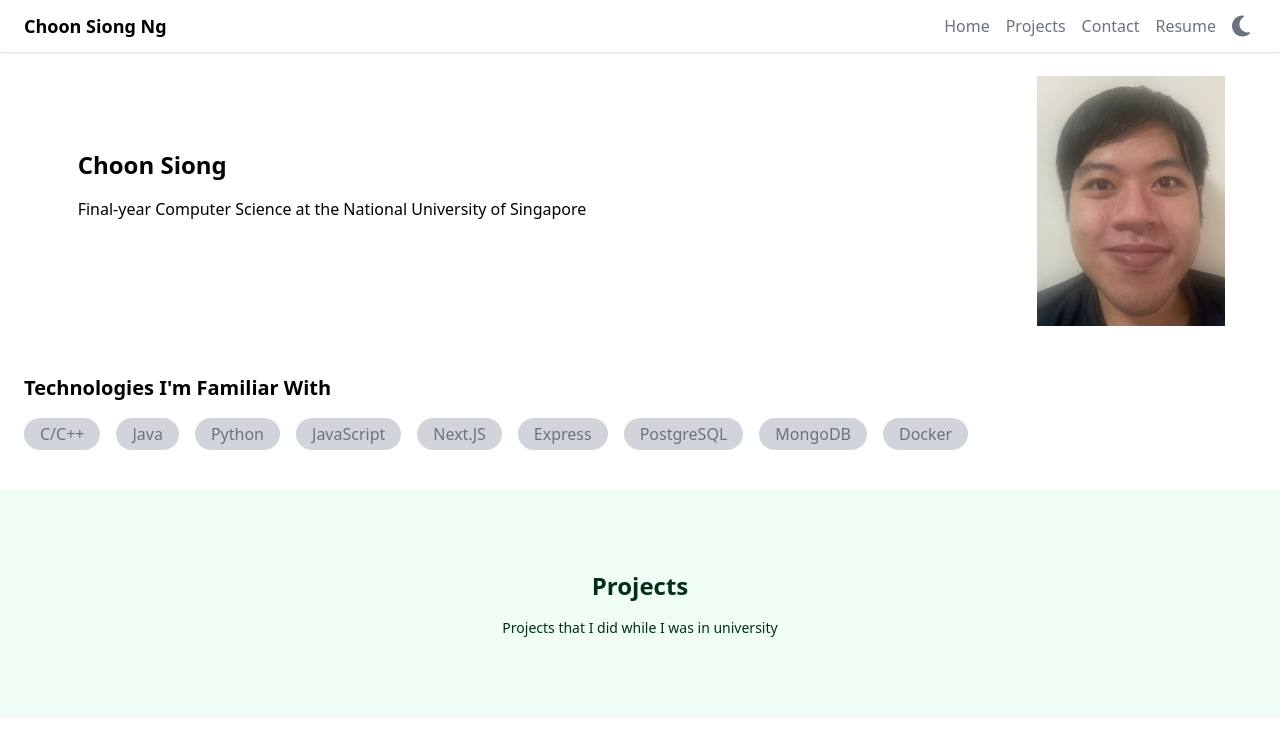
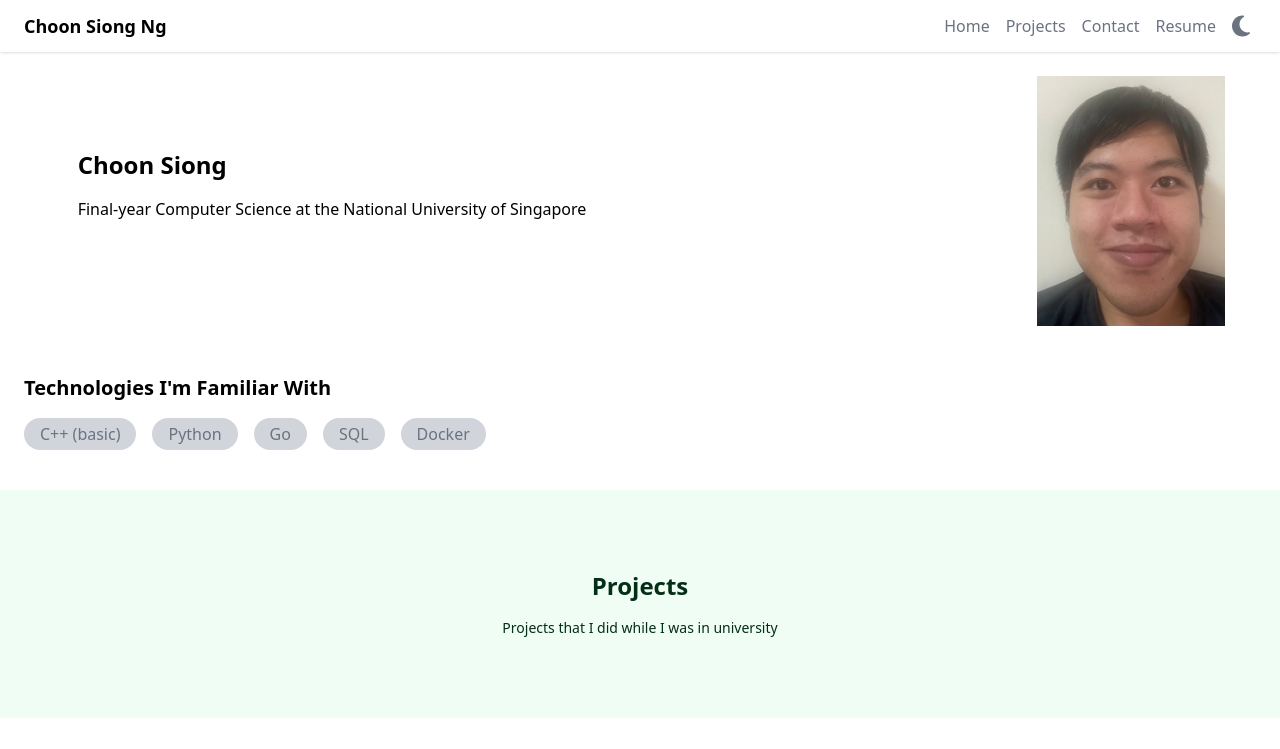
Before and after one commit to csiongn/choonsiongng.com, a Next.js app: page / in a window 1280 px wide. Shown: the top 749 px of the page. Built offline with nearby package versions, Linux system fonts and the light colour scheme.

Commit message:
update tech stack to recently used tech

```diff
--- a/data/technologies.ts
+++ b/data/technologies.ts
@@ -2,28 +2,16 @@ import Technology from "./Technology";
 
 export const technologies: Technology[] = [
     {
-        name: 'C/C++'
-    },
-    {
-        name: 'Java',
+        name: 'C++ (basic)'
     },
     {
         name: 'Python',
     },
     {
-        name: 'JavaScript',
+        name: 'Go',
     },
     {
-        name: 'Next.JS',
-    },
-    {
-        name: 'Express',
-    },
-    {
-        name: 'PostgreSQL',
-    },
-    {
-        name: 'MongoDB',
+        name: 'SQL',
     },
     {
         name: 'Docker',
```
